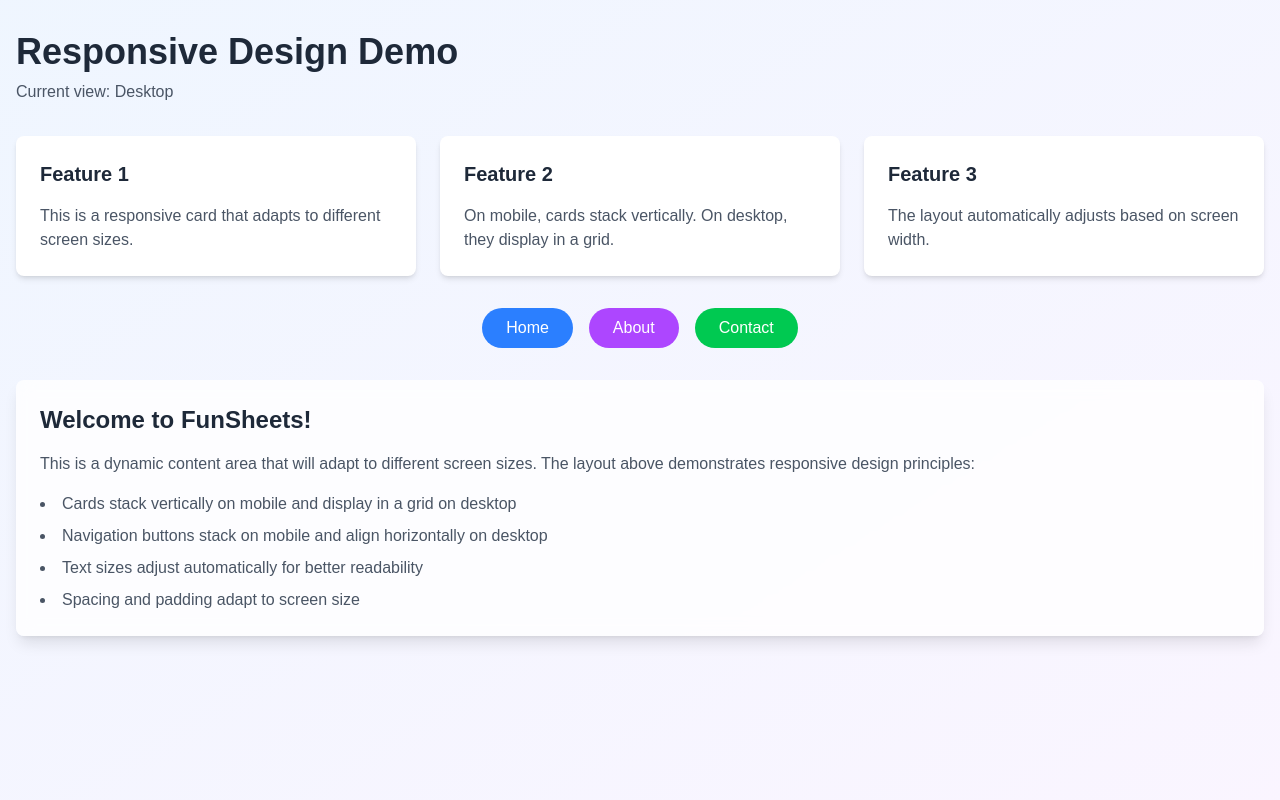
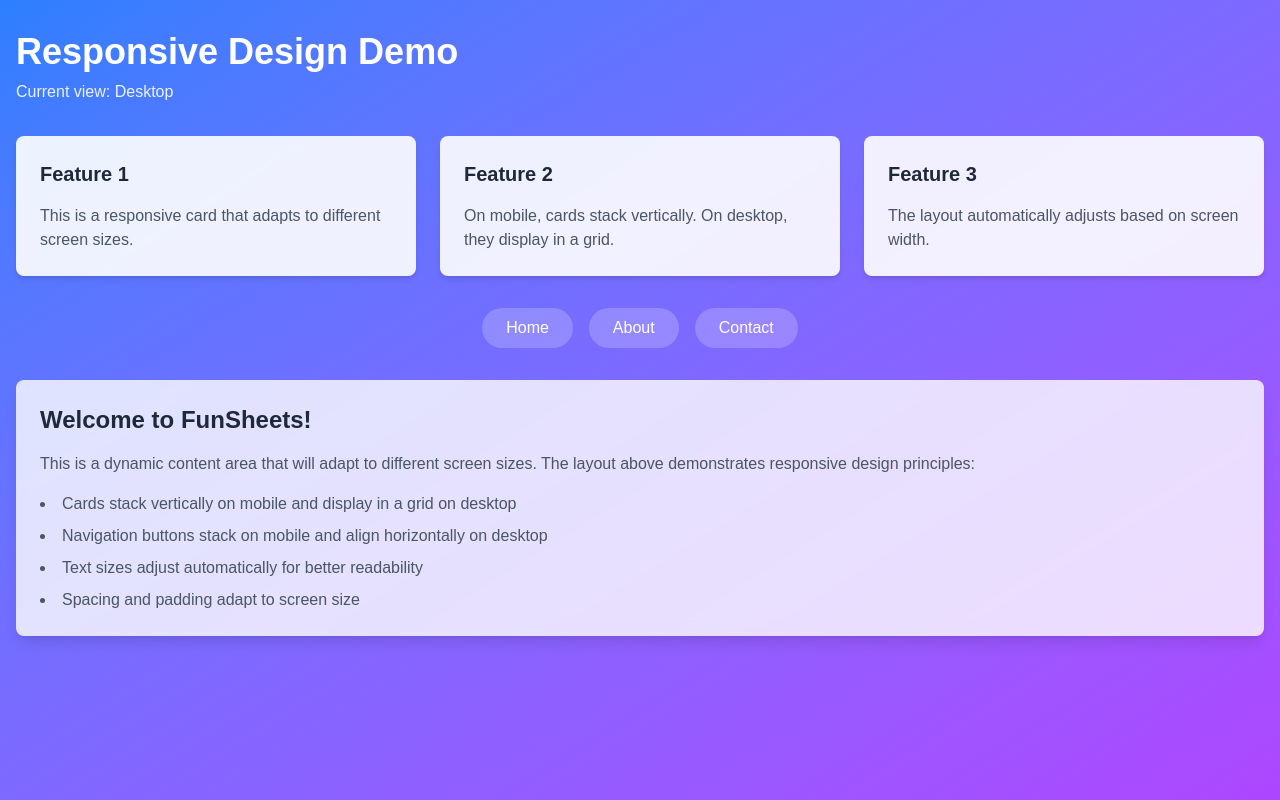
Before and after one commit to mmukidi/funsheets, a Next.js app: page / in a window 1280 px wide. Built offline with nearby package versions, Linux system fonts and the light colour scheme.

Commit message:
Fix color consistency across all devices

```diff
--- a/src/app/components/ResponsiveLayout.tsx
+++ b/src/app/components/ResponsiveLayout.tsx
@@ -25,14 +25,14 @@ export default function ResponsiveLayout({ children }: ResponsiveLayoutProps) {
   }, []);
 
   return (
-    <div className="w-full min-h-screen bg-gradient-to-br from-blue-50 to-purple-50">
+    <div className="w-full min-h-screen bg-gradient-to-br from-blue-500 to-purple-500">
       <div className="container mx-auto px-4 py-8">
         {/* Header Section */}
         <header className="mb-8">
-          <h1 className="text-3xl md:text-4xl font-bold text-gray-800 mb-2">
+          <h1 className="text-3xl md:text-4xl font-bold text-white mb-2">
             Responsive Design Demo
           </h1>
-          <p className="text-gray-600">
+          <p className="text-white/90">
             Current view: {isMobile ? 'Mobile' : 'Desktop'}
           </p>
         </header>
@@ -40,21 +40,21 @@ export default function ResponsiveLayout({ children }: ResponsiveLayoutProps) {
         {/* Main Content */}
         <main className="grid grid-cols-1 md:grid-cols-2 lg:grid-cols-3 gap-6">
           {/* Feature Cards */}
-          <div className="bg-white rounded-lg shadow-md p-6 transform transition-all duration-300 hover:scale-105">
+          <div className="bg-white/90 backdrop-blur-sm rounded-lg shadow-md p-6 transform transition-all duration-300 hover:scale-105">
             <h2 className="text-xl font-semibold text-gray-800 mb-4">Feature 1</h2>
             <p className="text-gray-600">
               This is a responsive card that adapts to different screen sizes.
             </p>
           </div>
 
-          <div className="bg-white rounded-lg shadow-md p-6 transform transition-all duration-300 hover:scale-105">
+          <div className="bg-white/90 backdrop-blur-sm rounded-lg shadow-md p-6 transform transition-all duration-300 hover:scale-105">
             <h2 className="text-xl font-semibold text-gray-800 mb-4">Feature 2</h2>
             <p className="text-gray-600">
               On mobile, cards stack vertically. On desktop, they display in a grid.
             </p>
           </div>
 
-          <div className="bg-white rounded-lg shadow-md p-6 transform transition-all duration-300 hover:scale-105">
+          <div className="bg-white/90 backdrop-blur-sm rounded-lg shadow-md p-6 transform transition-all duration-300 hover:scale-105">
             <h2 className="text-xl font-semibold text-gray-800 mb-4">Feature 3</h2>
             <p className="text-gray-600">
               The layout automatically adjusts based on screen width.
@@ -65,13 +65,13 @@ export default function ResponsiveLayout({ children }: ResponsiveLayoutProps) {
         {/* Responsive Navigation */}
         <nav className="mt-8">
           <div className="flex flex-col md:flex-row gap-4 justify-center">
-            <button className="px-6 py-2 bg-blue-500 text-white rounded-full hover:bg-blue-600 transition-colors">
+            <button className="px-6 py-2 bg-white/20 text-white rounded-full hover:bg-white/30 transition-colors">
               Home
             </button>
-            <button className="px-6 py-2 bg-purple-500 text-white rounded-full hover:bg-purple-600 transition-colors">
+            <button className="px-6 py-2 bg-white/20 text-white rounded-full hover:bg-white/30 transition-colors">
               About
             </button>
-            <button className="px-6 py-2 bg-green-500 text-white rounded-full hover:bg-green-600 transition-colors">
+            <button className="px-6 py-2 bg-white/20 text-white rounded-full hover:bg-white/30 transition-colors">
               Contact
             </button>
           </div>
```
